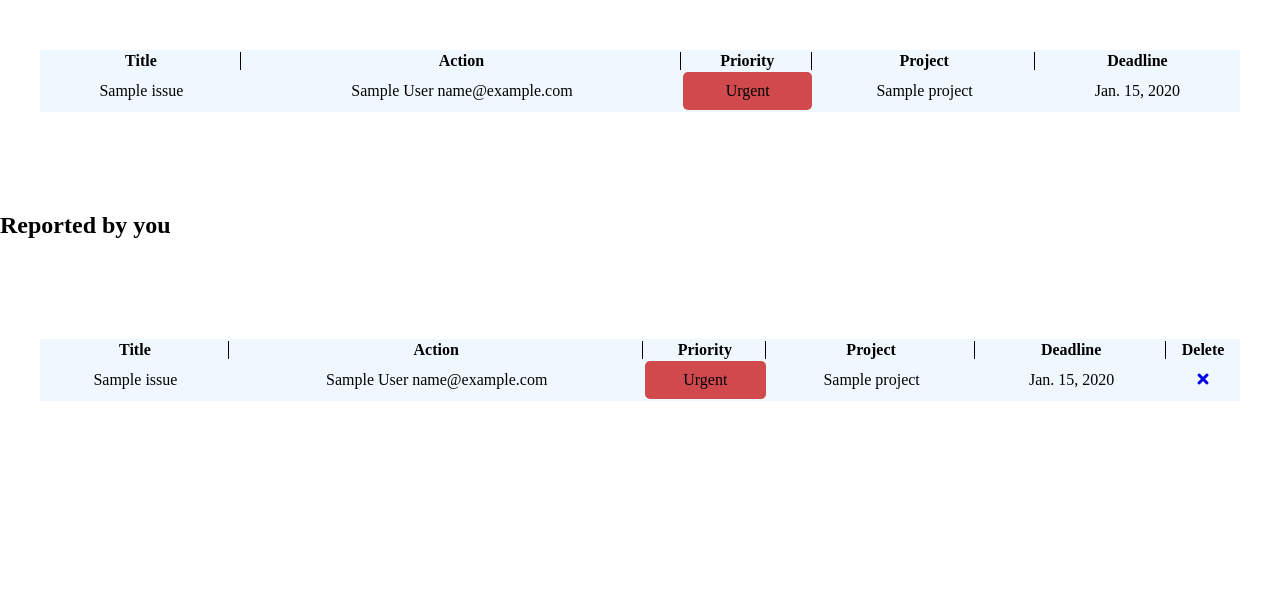
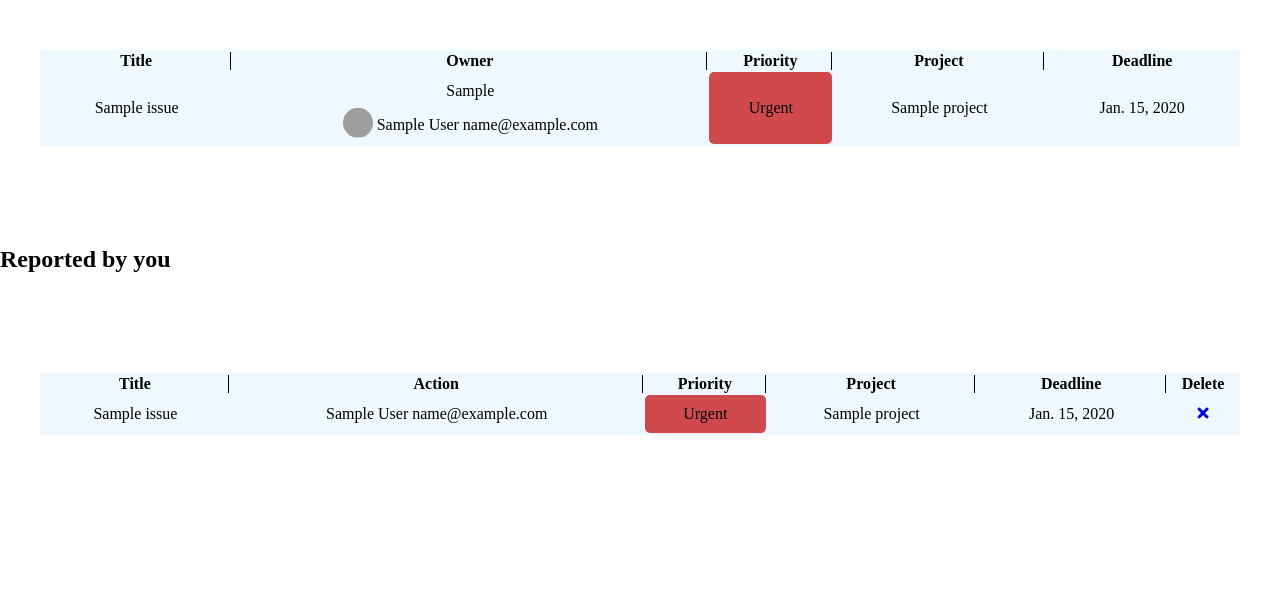
Before and after one commit to Karol204/BugTracker, a Django app: page /homePage in a window 1280 px wide. Shown: the part 50-649 px from the top of the page. Run offline with Django 3.2, Linux system fonts and the light colour scheme; a user stored in the database is signed in; tables that the repository leaves empty hold one stand-in row (values such as "Sample post"); some web fonts are replaced; grey boxes are pictures that could not be loaded.

Commit message:
Profile picture in project issue overview

```diff
--- a/pages/views.py
+++ b/pages/views.py
@@ -1,9 +1,8 @@
 from django.http import HttpResponse
-from django.shortcuts import render, redirect, get_object_or_404
+from django.shortcuts import render, redirect
 from django.views import View
 from .models import Project, Employee, Issue
 from .forms import BugReportForm, ProfilForm
-from django.contrib.auth.decorators import login_required
 from django.contrib.auth.mixins import LoginRequiredMixin
 # Create your views here.
 
@@ -16,7 +15,6 @@ class LandingPage(View):
 
 class HomePage(LoginRequiredMixin, View):
 
-    login_url = '/accounts/login'
 
     def get(self, request):
         form = BugReportForm()
@@ -60,7 +58,6 @@ class HomePage(LoginRequiredMixin, View):
 
 class ProjectDetalisView(LoginRequiredMixin, View):
 
-    login_url = '/accounts/login'
     def get(self, requet, id):
         project = Project.objects.get(pk=id)
         ctx = {
@@ -105,7 +102,6 @@ class NewBugView(LoginRequiredMixin, View):
 
 class ProfileView(LoginRequiredMixin, View):
 
-    login_url = '/accounts/login'
     def get(self, request, id):
         user_id = request.user.id
         employee = Employee.objects.filter(account_id=user_id)
@@ -122,7 +118,6 @@ class ProfileView(LoginRequiredMixin, View):
 
 class ProfilFormView(LoginRequiredMixin, View):
 
-    login_url = '/accounts/login'
 
     def get(self, request):
         user_id = request.user.id
--- a/static/css/base.css
+++ b/static/css/base.css
@@ -346,3 +346,13 @@
     opacity: 0;
     transition: opacity 0.1s .18s ease;
 }
+
+
+
+td img {
+    width: 30px;
+    height: 30px;
+    object-fit: cover;
+    border-radius: 50%;
+    transform: translateY(26%);
+}
--- a/templates/HomePage.html
+++ b/templates/HomePage.html
@@ -13,7 +13,7 @@
             <table class="table">
                   <tr class="inside-content">
                     <th>Title</th>
-                    <th>Action</th>
+                    <th>Owner</th>
                     <th>Priority</th>
                     <th>Project</th>
                     <th>Deadline</th>
@@ -21,10 +21,15 @@
                 {% for issue in issues %}
 
                     <tr class="inside-content">
-                        <td class="title inactive">{{ issue.issue_name }}
+                        <td class="title inactive">{{ issue.issue_name }}</td>
+                        <td><p>{{ issue.reported.profil_pic }}</p>
 
-                        </td>
-                        <td>{{ issue.reported }}</td>
+                            {% if issue.reported.profil_pic %}
+                                    <img class="prof-pic" src="{{ issue.reported.profil_pic.url }}" alt="{{ employee.first_name }}" width="240px">
+                            {% else %}
+                                    <img class="prof-pic def" src="static/images/profileImg/default.jpg" alt="{{ employee.first_name }}" width="240px">
+                            {% endif %}
+                            {{ issue.reported }}</td>
                         <td class="priorityType">{{ issue.priority }}</td>
                         <td>{{ issue.project }}</td>
                         <td>{{ issue.due_date }}</td>
```
